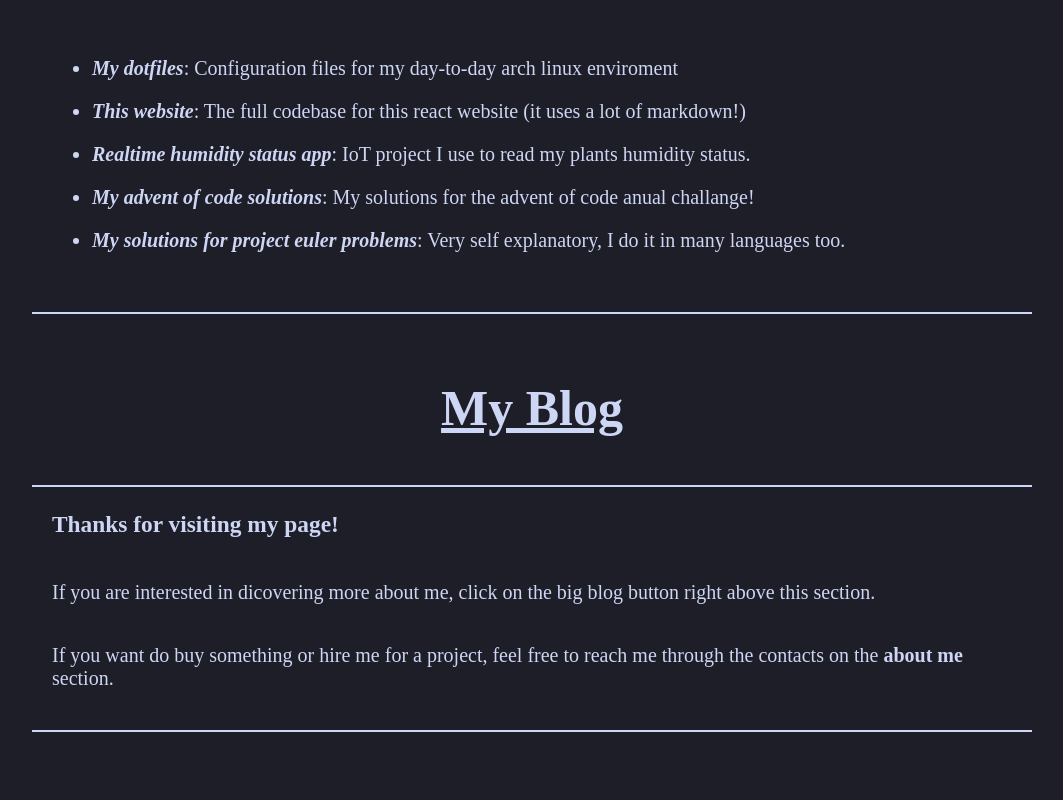
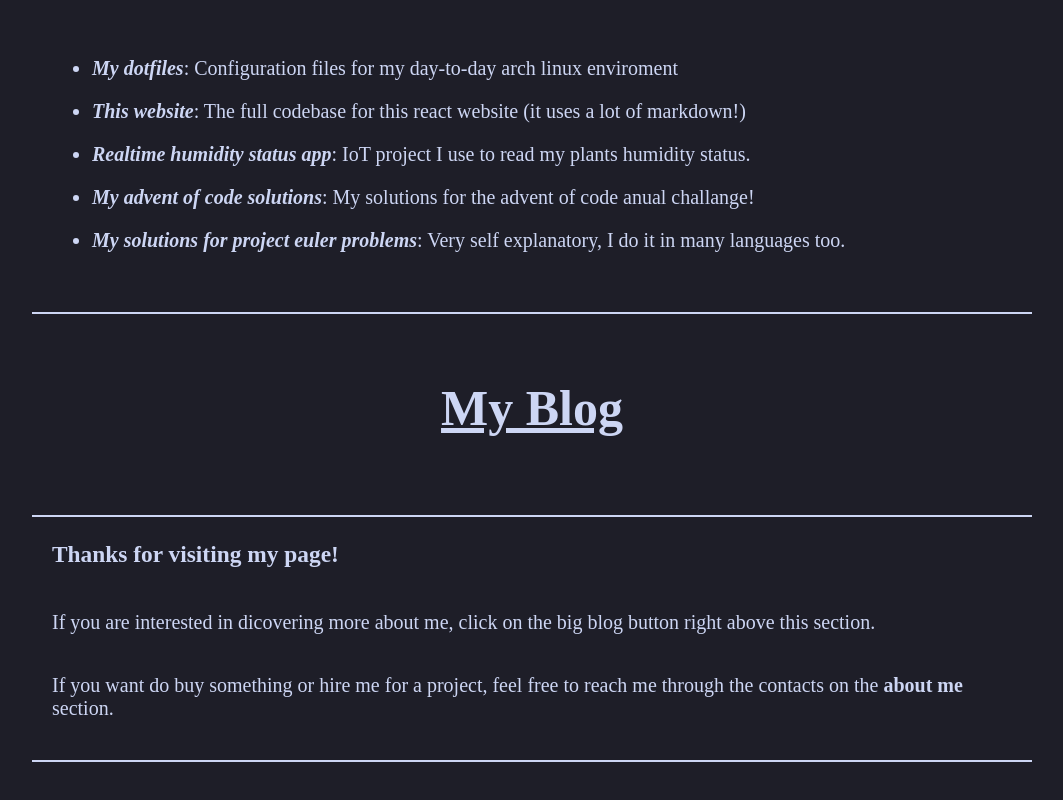
Before and after one commit to pchagas72/personal_website, a React (Vite) app: page / in a window 1280 px wide. Shown: the part 1460-2260 px from the top of the page, without its empty margins (108-1171 px from the left). Built offline with nearby package versions, Linux system fonts and the light colour scheme.

Commit message:
Fixed blog button CSS (gave it a padding-bottom 45px to compensate for top) and fixed markdown error in post4

```diff
--- a/src/routes/css/Home.css
+++ b/src/routes/css/Home.css
@@ -32,6 +32,7 @@ body {
 .blog_button{
     font-size: 50px;
     text-decoration: underline;
+    padding-bottom: 45px;
 }
 
 @media (max-width: 700px) {
```
Also changed, not shown: src/markdown/blog/posts/post4.md (+1 -1 lines).
